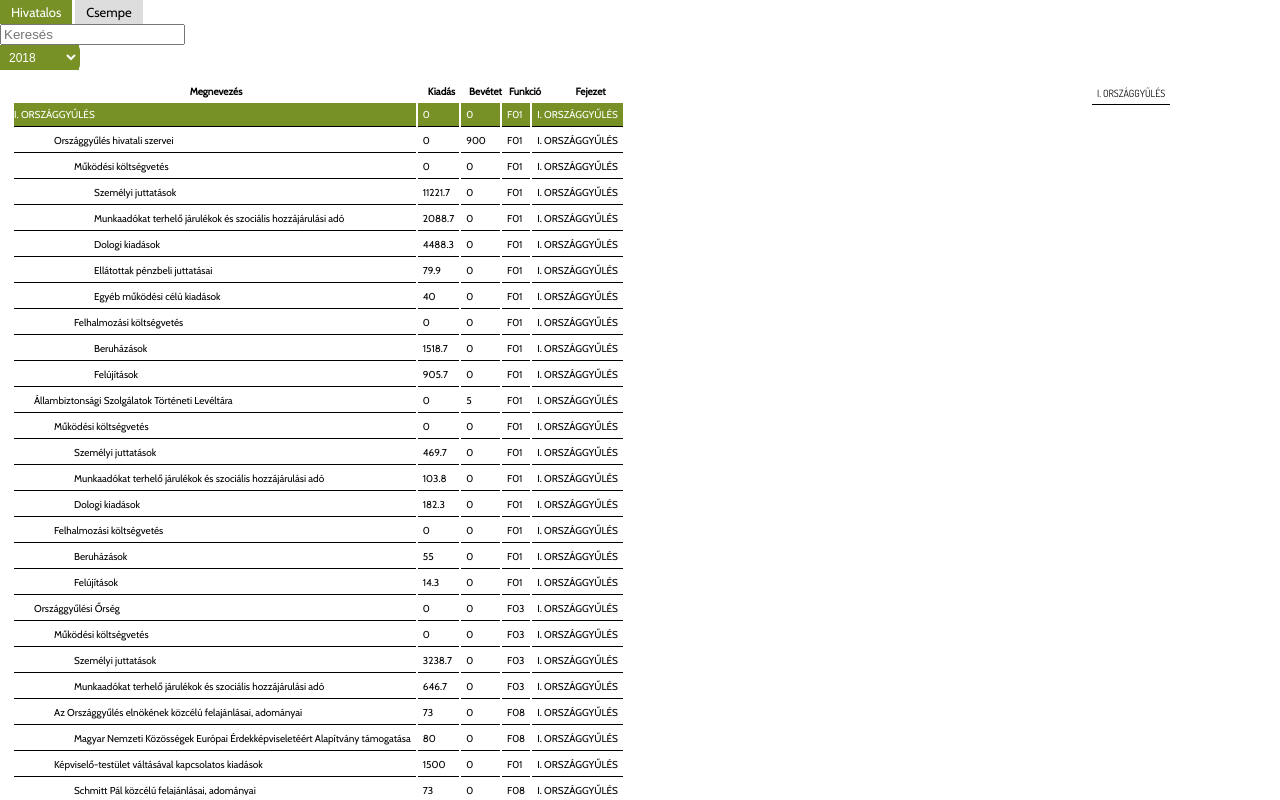
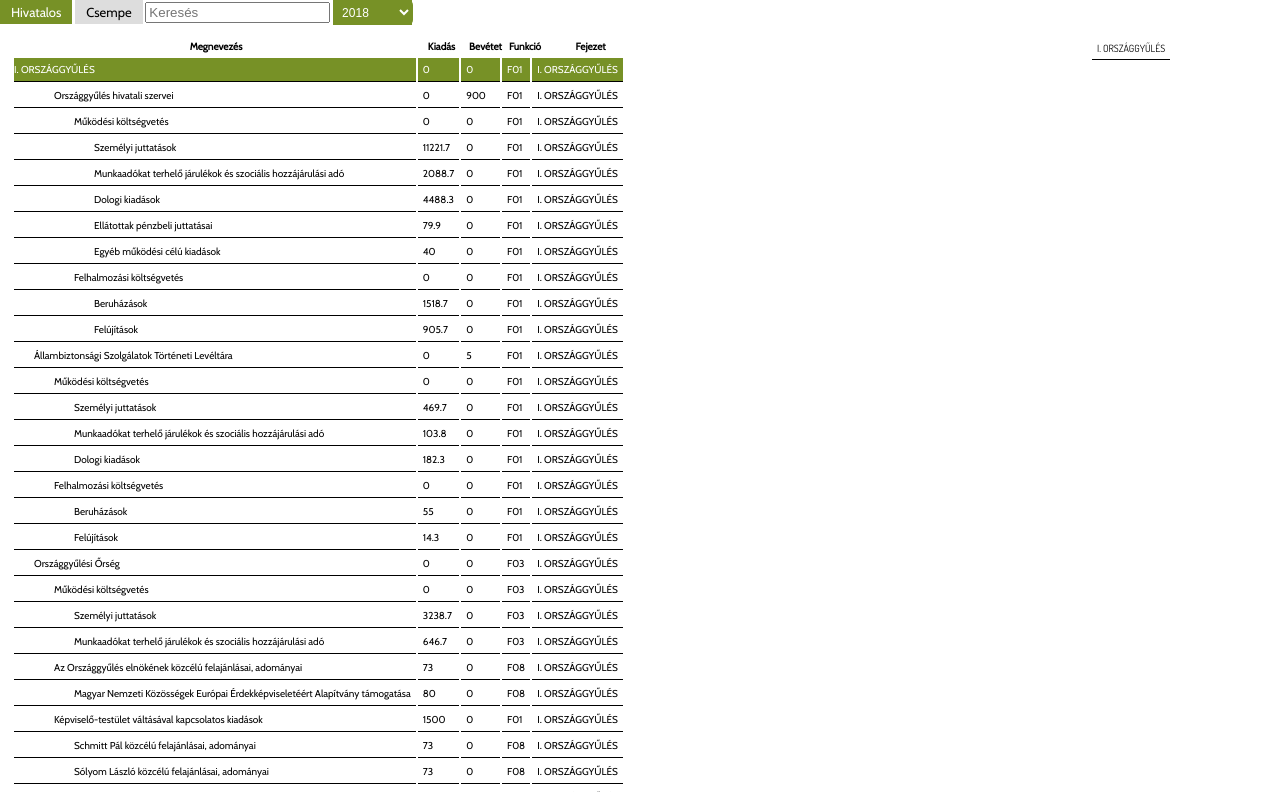
Before and after one commit to Blooregard19/Ultra-table, a plain HTML site: page index.html in a window 1280 px wide. Drawn offline with nearby package versions, Linux system fonts and the light colour scheme.

Commit message:
Update index.html

```diff
--- a/index.html
+++ b/index.html
@@ -179,6 +179,11 @@ thead.fixedHeader {
 html>body tbody.scrollContent {
     display: block;
     overflow: auto;
+}
+
+#SearchField {
+  display: inline;
+  position: relative;
 }
 
 </style>
```
